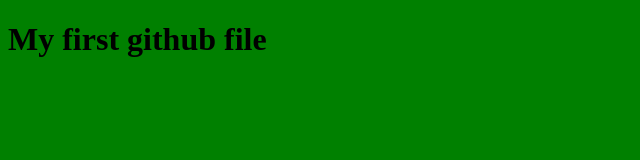
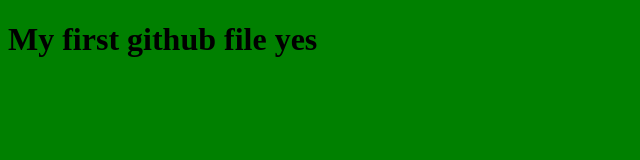
Before and after one commit to binhdang/comp1950, a plain HTML site: page index.html in a window 1280 px wide. Shown: the full height of the page, 0-640 px from the left. Drawn offline with Linux system fonts and the light colour scheme.

Commit message:
modify h1 add a word yes

```diff
--- a/index.html
+++ b/index.html
@@ -5,6 +5,6 @@
 	<link rel="stylesheet" type="text/css" href="global.css" media="screen">
 </head>
 <body>
-<h1> My first github file </h1>
+<h1> My first github file yes </h1>
 </body>
 </html>
```
